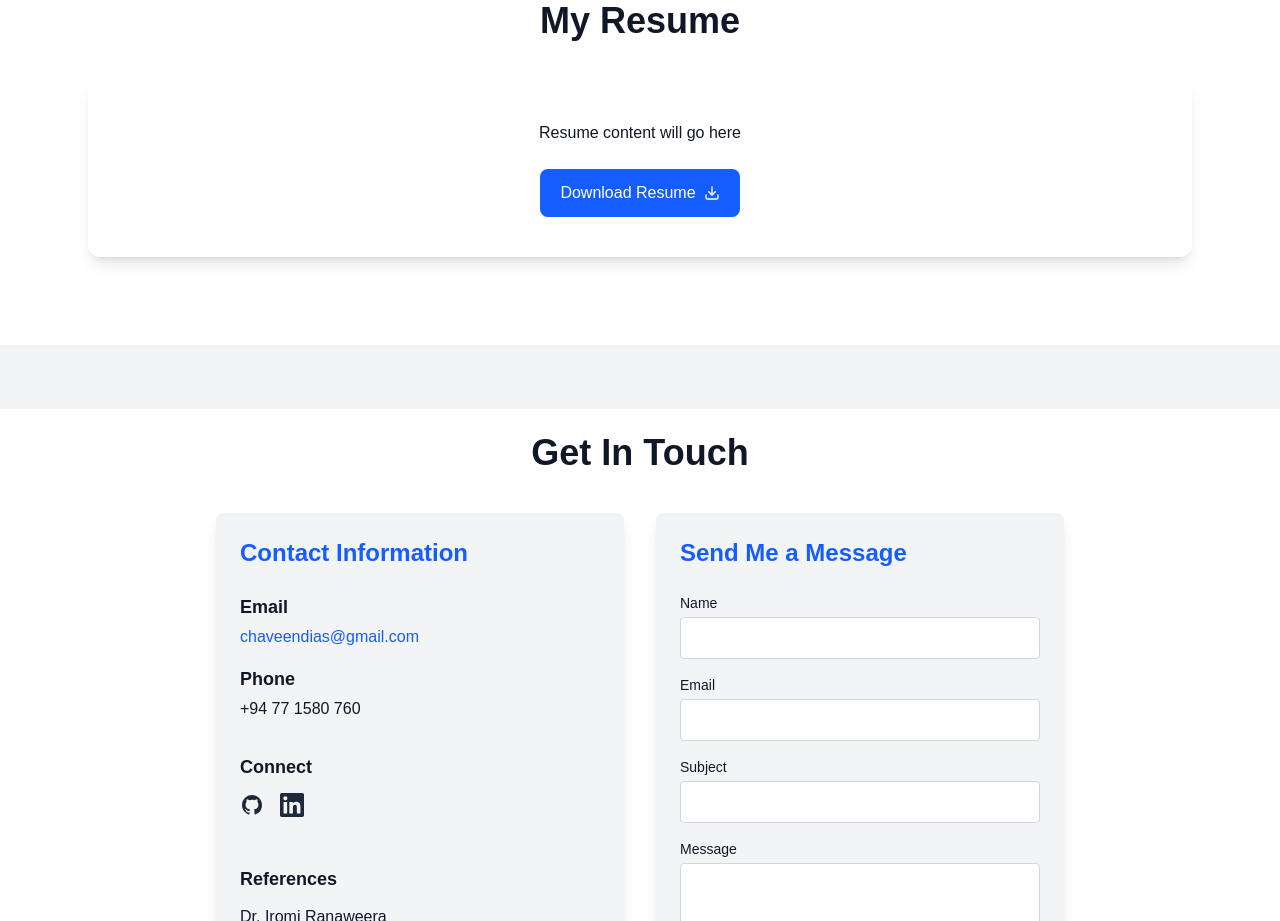
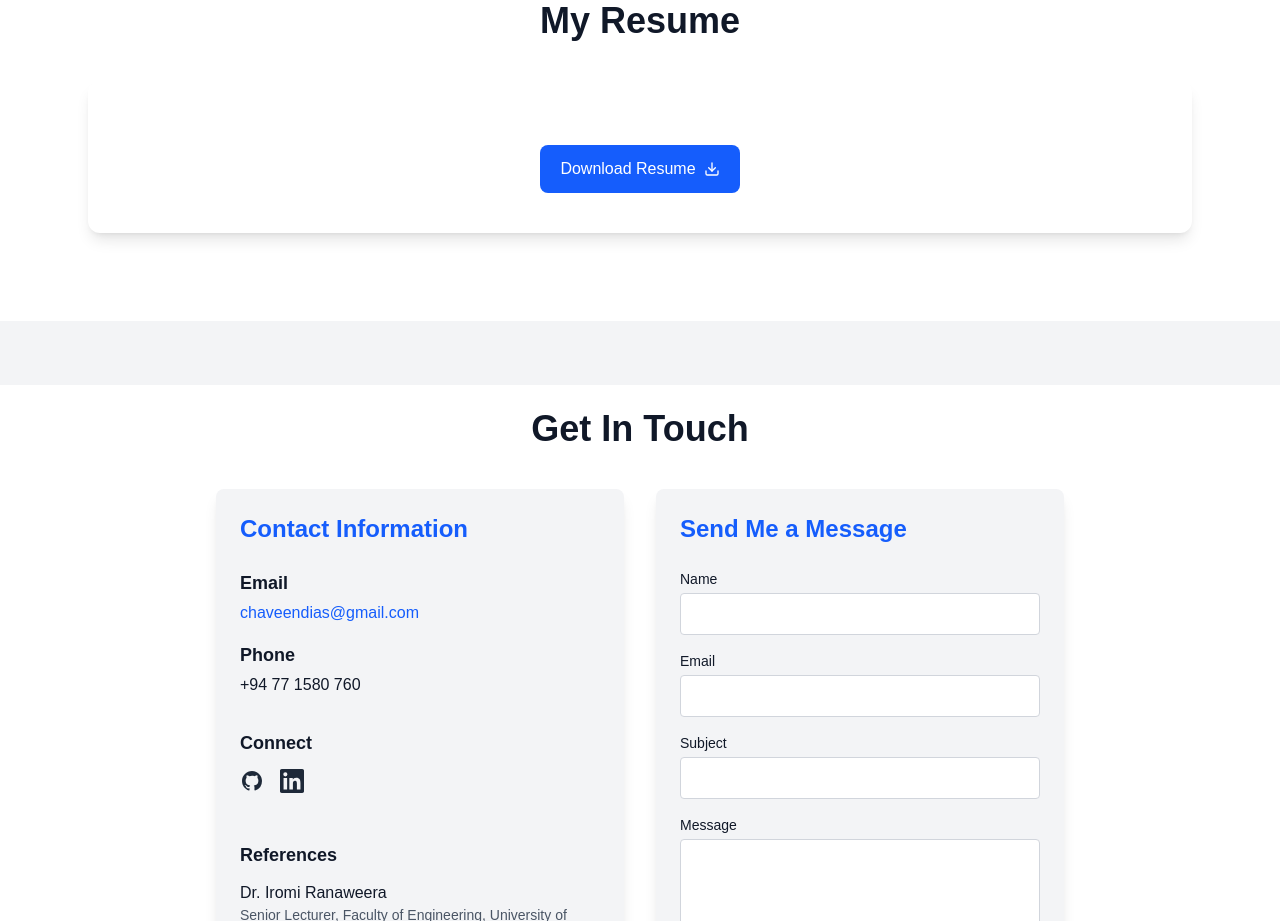
Before and after one commit to chavee716/PortfolioWeb, a Next.js app in the folder my-portfolio/: page / in a window 1280 px wide. Shown: the part 5460-6381 px from the top of the page. Built offline with nearby package versions, Linux system fonts and the light colour scheme.

Commit message:
resume description changes

```diff
--- a/my-portfolio/components/HomePage.tsx
+++ b/my-portfolio/components/HomePage.tsx
@@ -178,7 +178,7 @@ export default function HomePage({ isDarkMode }: HomePageProps) {
           </h2>
           <div className={`text-center p-10 rounded-xl ${
             isDarkMode ? 'bg-gray-800' : 'bg-white shadow-lg'}`}>
-            <p className="mb-6">Resume content will go here</p>
+            <p className="mb-6"></p>
             <a
               href="/ChaveenDiasCVResume.pdf"
               className={`inline-flex items-center px-5 py-3 rounded-lg ${
```
